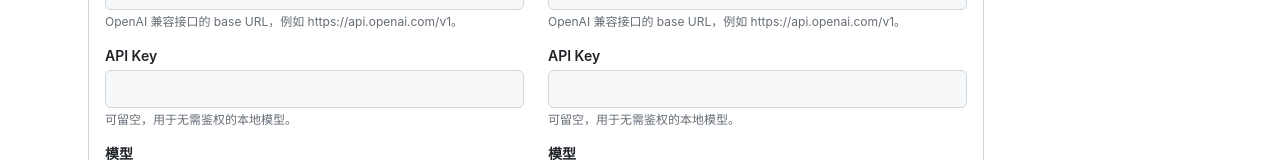
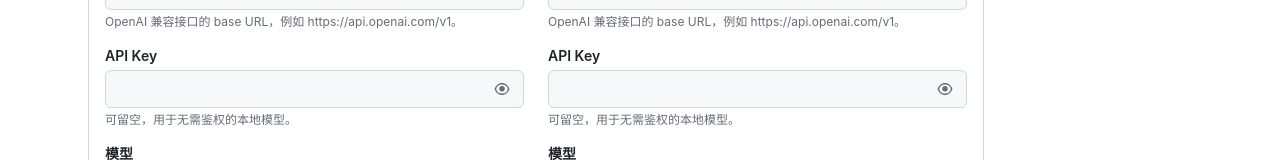
Before and after one commit to leonzhao7/HotMouse, a React (Vite) app in the folder frontend/: page /settings in a window 1280 px wide. Shown: the part 347-507 px from the top of the page. Built offline with nearby package versions, Linux system fonts and the light colour scheme; no server answers.

Commit message:
feat: add API key visibility toggle

```diff
--- a/frontend/src/components/Field.tsx
+++ b/frontend/src/components/Field.tsx
@@ -28,14 +28,22 @@ export function Field({ label, hint, children, htmlFor }: FieldProps) {
 interface TextInputProps extends InputHTMLAttributes<HTMLInputElement> {
   label: string
   hint?: ReactNode
+  trailingAction?: ReactNode
 }
 
-export function TextInput({ label, hint, id, className = '', ...props }: TextInputProps) {
+export function TextInput({ label, hint, id, className = '', trailingAction, ...props }: TextInputProps) {
   const generatedId = useId()
   const inputId = id ?? generatedId
   return (
     <Field hint={hint} htmlFor={inputId} label={label}>
-      <input className={`${FIELD_CLASS} ${className}`} id={inputId} {...props} />
+      {trailingAction ? (
+        <div className="relative">
+          <input className={`${FIELD_CLASS} pr-10 ${className}`} id={inputId} {...props} />
+          <div className="absolute inset-y-0 right-0 flex items-center pr-2">{trailingAction}</div>
+        </div>
+      ) : (
+        <input className={`${FIELD_CLASS} ${className}`} id={inputId} {...props} />
+      )}
     </Field>
   )
 }
--- a/frontend/src/components/icons.tsx
+++ b/frontend/src/components/icons.tsx
@@ -111,6 +111,35 @@ export function IconLock(props: IconProps) {
   )
 }
 
+export function IconEye(props: IconProps) {
+  return (
+    <Icon {...props}>
+      <path
+        d="M8 2C4.75 2 1.9 4.32.5 8c1.4 3.68 4.25 6 7.5 6s6.1-2.32 7.5-6C14.1 4.32 11.25 2 8 2Zm0 10.5A5.9 5.9 0 0 1 2.15 8 5.9 5.9 0 0 1 8 3.5 5.9 5.9 0 0 1 13.85 8 5.9 5.9 0 0 1 8 12.5Zm0-2A2.5 2.5 0 1 0 8 5a2.5 2.5 0 0 0 0 5.5Z"
+        fill="currentColor"
+      />
+    </Icon>
+  )
+}
+
+export function IconEyeClosed(props: IconProps) {
+  return (
+    <Icon {...props}>
+      <path
+        d="M8 2C4.75 2 1.9 4.32.5 8c1.4 3.68 4.25 6 7.5 6s6.1-2.32 7.5-6C14.1 4.32 11.25 2 8 2Zm0 10.5A5.9 5.9 0 0 1 2.15 8 5.9 5.9 0 0 1 8 3.5 5.9 5.9 0 0 1 13.85 8 5.9 5.9 0 0 1 8 12.5Zm0-2A2.5 2.5 0 1 0 8 5a2.5 2.5 0 0 0 0 5.5Z"
+        fill="currentColor"
+      />
+      <path
+        d="m2 2 12 12"
+        fill="none"
+        stroke="currentColor"
+        strokeLinecap="round"
+        strokeWidth="1.5"
+      />
+    </Icon>
+  )
+}
+
 export function IconTrash(props: IconProps) {
   return (
     <Icon {...props}>
--- a/frontend/src/pages/SettingsPage.tsx
+++ b/frontend/src/pages/SettingsPage.tsx
@@ -5,6 +5,7 @@ import { Alert } from '@/components/Alert'
 import { Button } from '@/components/Button'
 import { Card } from '@/components/Card'
 import { TextArea, TextInput } from '@/components/Field'
+import { IconEye, IconEyeClosed } from '@/components/icons'
 import { PageLoading } from '@/components/Spinner'
 import { ApiError, api } from '@/lib/api'
 import { formatDateTime } from '@/lib/format'
@@ -31,6 +32,8 @@ function ProfileFields({
   profile: ProfileValues
   onChange: (next: ProfileValues) => void
 }) {
+  const [showApiKey, setShowApiKey] = useState(false)
+
   return (
     <div className="flex flex-col gap-4">
       <div>
@@ -54,7 +57,19 @@ function ProfileFields({
         label="API Key"
         onChange={(event) => onChange({ ...profile, apiKey: event.target.value })}
         spellCheck={false}
-        type="password"
+        trailingAction={
+          <button
+            aria-label={showApiKey ? '隐藏 API Key' : '显示 API Key'}
+            aria-pressed={showApiKey}
+            className="inline-flex h-7 w-7 items-center justify-center rounded-md text-fg-muted transition-colors duration-150 hover:bg-canvas-subtle hover:text-fg focus:outline-none focus-visible:outline-2 focus-visible:outline-offset-2 focus-visible:outline-accent"
+            onClick={() => setShowApiKey((visible) => !visible)}
+            title={showApiKey ? '隐藏 API Key' : '显示 API Key'}
+            type="button"
+          >
+            {showApiKey ? <IconEyeClosed /> : <IconEye />}
+          </button>
+        }
+        type={showApiKey ? 'text' : 'password'}
         value={profile.apiKey}
       />
       <TextInput
```
